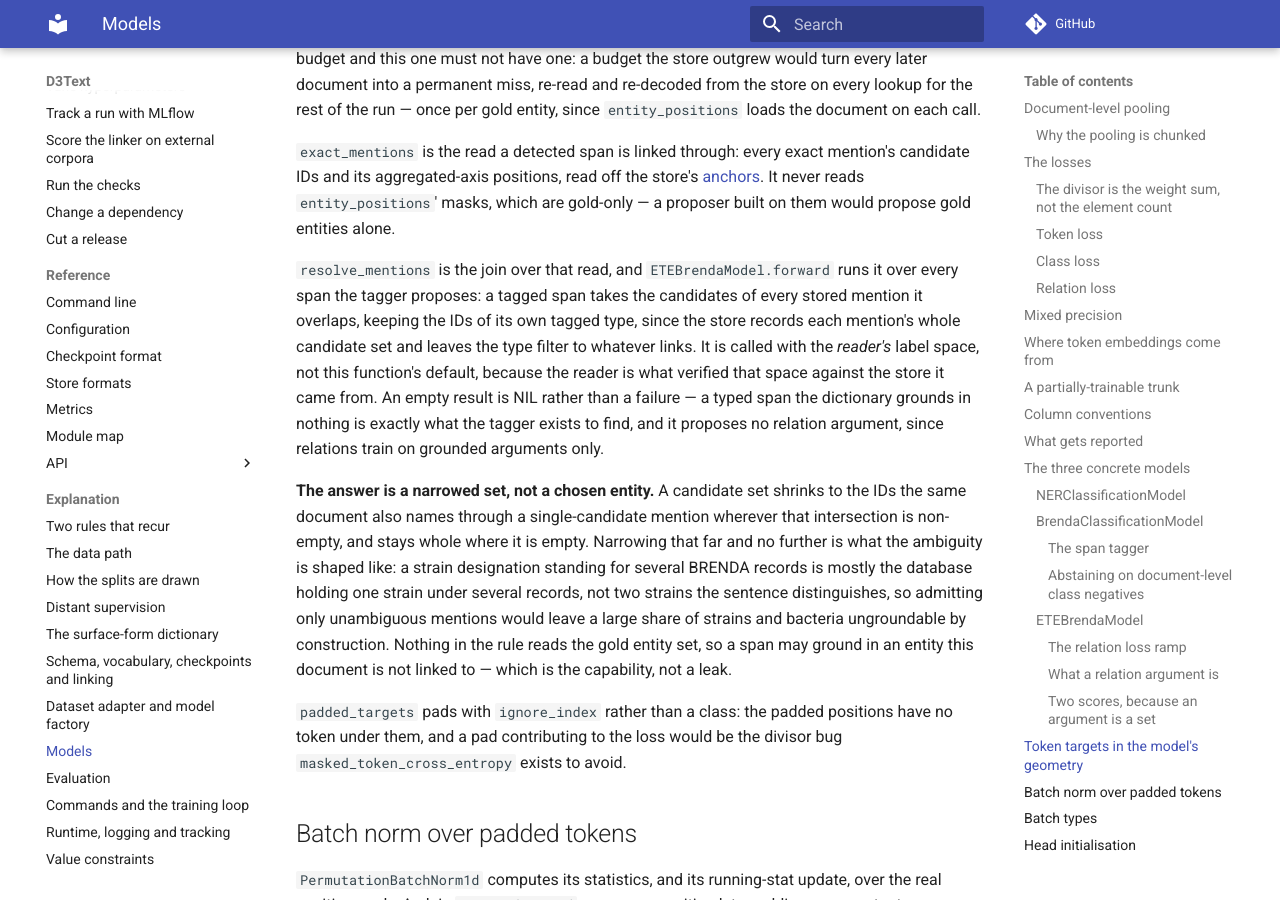
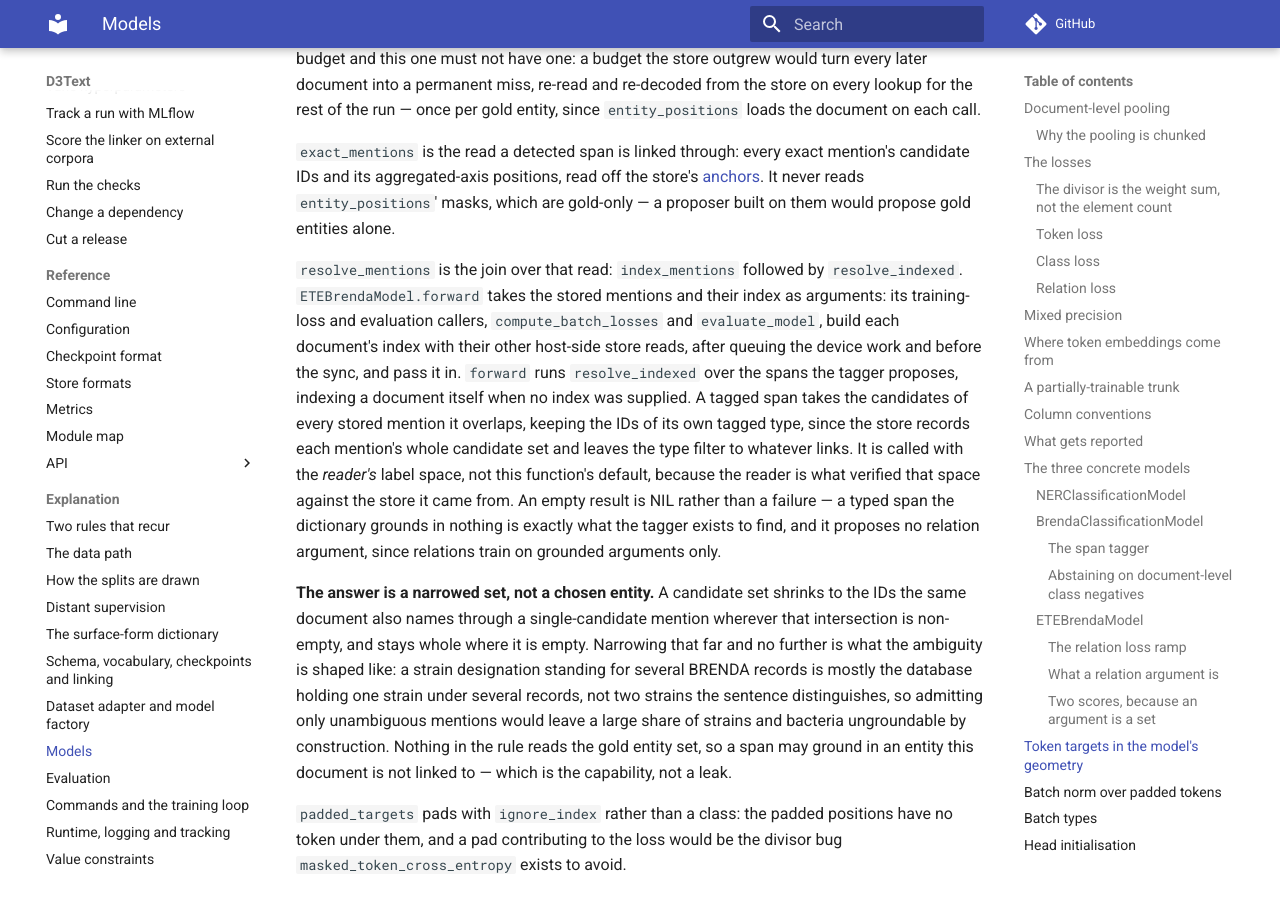
Before and after one commit to manuquadros/d3text, an MkDocs documentation site: the page built from docs/explanation/models.md, in a window 1280 px wide and 900 px high, scrolled down 16143 px. Built offline with MkDocs 1.6.1 and Material for MkDocs 9.7.7, drawn with Linux system fonts in a browser that asks for light colours; comment, search, counter and statistics services are not loaded.

Commit message:
docs: say forward runs resolve_indexed, its callers build the index

```diff
--- a/docs/explanation/models.md
+++ b/docs/explanation/models.md
@@ -762,16 +762,21 @@ store's [anchors](distant-supervision.md#every-exact-mentions-candidates). It
 never reads `entity_positions`' masks, which are gold-only — a proposer built
 on them would propose gold entities alone.
 
-`resolve_mentions` is the join over that read, and `ETEBrendaModel.forward`
-runs it over every span the tagger proposes: a tagged span takes the candidates
-of every stored mention it overlaps, keeping the IDs of its own tagged type,
-since the store records each mention's whole candidate set and leaves the type
-filter to whatever links. It is called with the *reader's* label space, not this
-function's default, because the reader is what verified that space against the
-store it came from. An empty result is NIL rather than a failure — a typed span
-the dictionary grounds in nothing is exactly what the tagger exists to find, and
-it proposes no relation argument, since relations train on grounded arguments
-only.
+`resolve_mentions` is the join over that read: `index_mentions` followed by
+`resolve_indexed`. `ETEBrendaModel.forward` takes the stored mentions and
+their index as arguments: its training-loss and evaluation callers,
+`compute_batch_losses` and `evaluate_model`, build each document's index with
+their other host-side store reads, after queuing the device work and before
+the sync, and pass it in. `forward` runs `resolve_indexed` over the spans the
+tagger proposes, indexing a document itself when no index was supplied. A
+tagged span takes the candidates of every stored mention it overlaps, keeping
+the IDs of its own tagged type, since the store records each mention's whole
+candidate set and leaves the type filter to whatever links. It is called with
+the *reader's* label space, not this function's default, because the reader
+is what verified that space against the store it came from. An empty result
+is NIL rather than a failure — a typed span the dictionary grounds in nothing
+is exactly what the tagger exists to find, and it proposes no relation
+argument, since relations train on grounded arguments only.
 
 **The answer is a narrowed set, not a chosen entity.** A candidate set shrinks
 to the IDs the same document also names through a single-candidate mention
```
